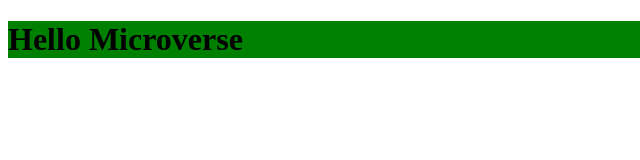
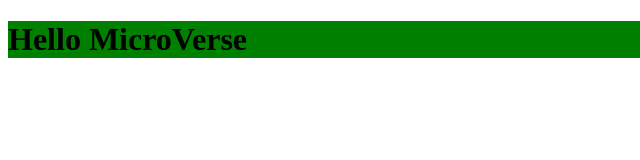
Before and after one commit to shahzaaib/Hello-world, a website: page index.html in a window 1280 px wide. Shown: the full height of the page, 0-640 px from the left. Drawn offline with Linux system fonts and the light colour scheme.

```diff
--- a/index.html
+++ b/index.html
@@ -1,4 +1,3 @@
-
 <!DOCTYPE html>
 <html lang="en">
 <head>
@@ -9,6 +8,6 @@
     <link rel="stylesheet" href="style.css">
 </head>
 <body>
-    <h1> Hello Microverse </h1>
+    <h1> Hello MicroVerse </h1>
 </body>
 </html>
```
